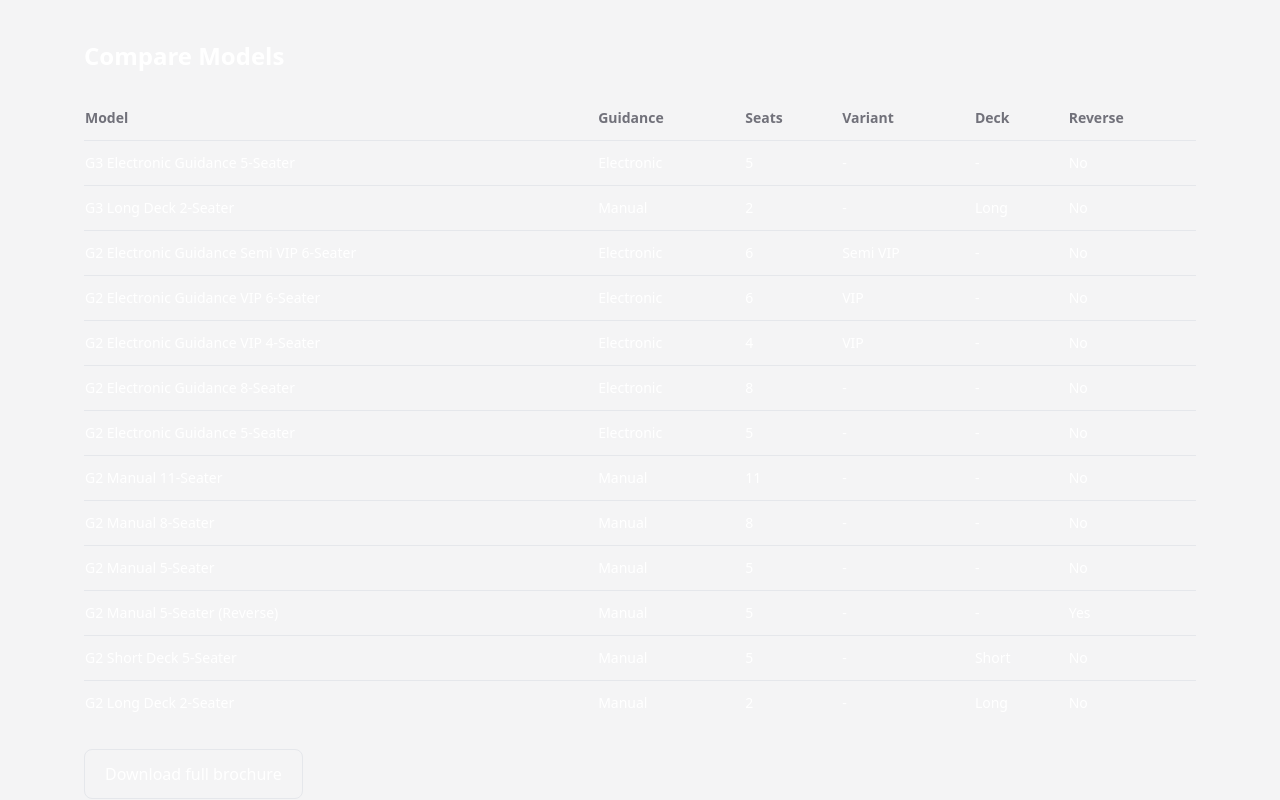
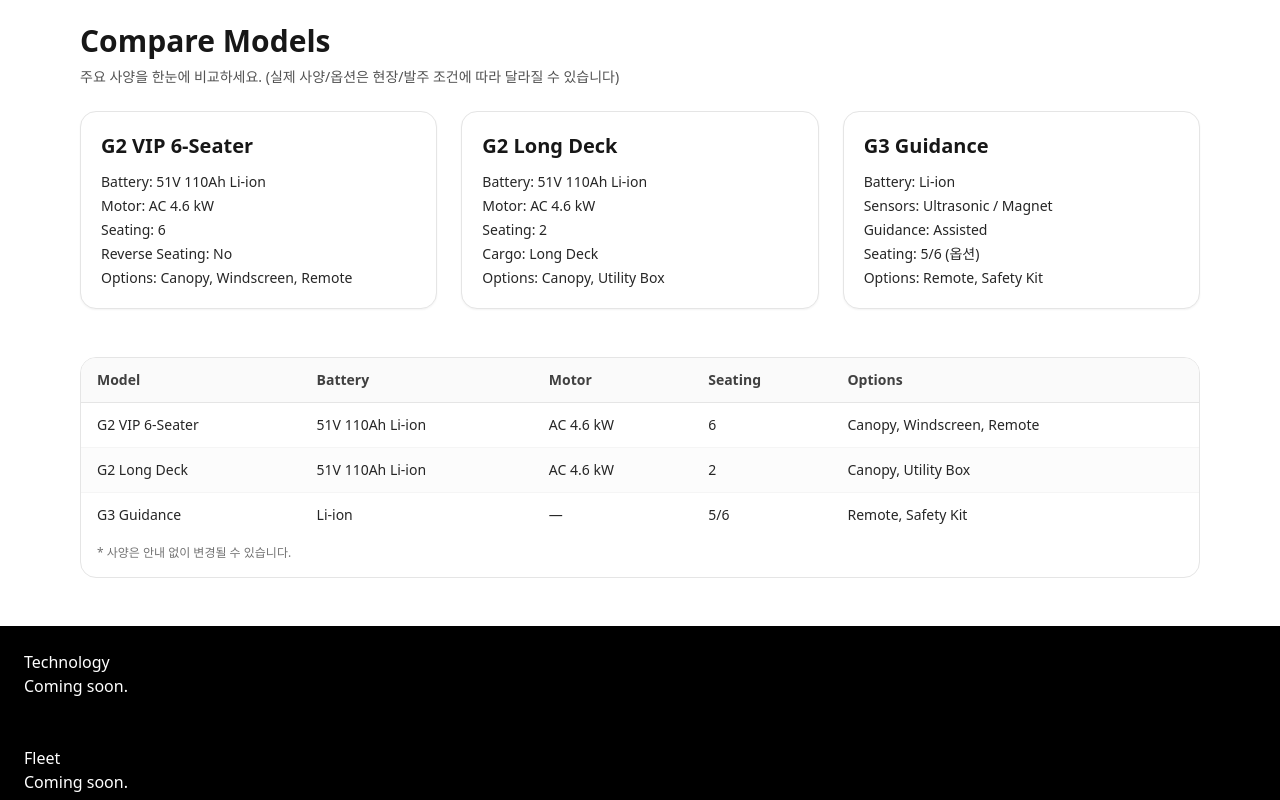
Before and after one commit to Aproglobal/apro-global-site, a React (Vite) app: page / in a window 1280 px wide. Shown: the part 2940-3740 px from the top of the page. Built offline with nearby package versions, Linux system fonts and the light colour scheme.

Commit message:
Update CompareTable.tsx

```diff
--- a/src/components/CompareTable.tsx
+++ b/src/components/CompareTable.tsx
@@ -1,44 +1,97 @@
-import React, { useEffect } from 'react';
-import { MODELS } from '../data/models';
-import { trackEvent } from '../services/analytics';
+// src/components/CompareTable.tsx
+import React from "react";
 
+/**
+ * CompareTable
+ * - 배경/텍스트 색을 명시(bg-white, text-neutral-900)해서
+ *   상위에서 text-white가 상속되어도 안전하게 보이도록 처리.
+ * - 표 가독성을 위해 thead/td 패딩 및 보더, zebra-striping 추가.
+ * - 필요 시 실제 스펙 데이터로 교체(현재는 예시 값).
+ */
 export default function CompareTable() {
-  useEffect(() => {
-    trackEvent('compare_view');
-  }, []);
+  return (
+    <section id="models" className="w-full bg-white text-neutral-900">
+      <div className="mx-auto max-w-6xl px-4 py-12">
+        <h2 className="text-3xl font-bold">Compare Models</h2>
+        <p className="mt-2 text-sm text-neutral-600">
+          주요 사양을 한눈에 비교하세요. (실제 사양/옵션은 현장/발주 조건에 따라 달라질 수 있습니다)
+        </p>
 
-  return (
-    <section id="compare" className="py-16 bg-zinc-100 border-t">
-      <div className="max-w-6xl mx-auto px-5">
-        <h3 className="text-2xl font-bold">Compare Models</h3>
-        <div className="mt-6 overflow-x-auto">
-          <table className="min-w-[720px] w-full text-sm">
+        {/* 카드 요약 (선택) */}
+        <div className="mt-6 grid gap-6 md:grid-cols-3">
+          <div className="rounded-2xl border border-neutral-200 bg-white p-5 shadow-sm">
+            <h3 className="text-xl font-semibold">G2 VIP 6-Seater</h3>
+            <ul className="mt-3 space-y-1 text-sm text-neutral-800">
+              <li>Battery: 51V 110Ah Li-ion</li>
+              <li>Motor: AC 4.6 kW</li>
+              <li>Seating: 6</li>
+              <li>Reverse Seating: No</li>
+              <li>Options: Canopy, Windscreen, Remote</li>
+            </ul>
+          </div>
+
+          <div className="rounded-2xl border border-neutral-200 bg-white p-5 shadow-sm">
+            <h3 className="text-xl font-semibold">G2 Long Deck</h3>
+            <ul className="mt-3 space-y-1 text-sm text-neutral-800">
+              <li>Battery: 51V 110Ah Li-ion</li>
+              <li>Motor: AC 4.6 kW</li>
+              <li>Seating: 2</li>
+              <li>Cargo: Long Deck</li>
+              <li>Options: Canopy, Utility Box</li>
+            </ul>
+          </div>
+
+          <div className="rounded-2xl border border-neutral-200 bg-white p-5 shadow-sm">
+            <h3 className="text-xl font-semibold">G3 Guidance</h3>
+            <ul className="mt-3 space-y-1 text-sm text-neutral-800">
+              <li>Battery: Li-ion</li>
+              <li>Sensors: Ultrasonic / Magnet</li>
+              <li>Guidance: Assisted</li>
+              <li>Seating: 5/6 (옵션)</li>
+              <li>Options: Remote, Safety Kit</li>
+            </ul>
+          </div>
+        </div>
+
+        {/* 상세 비교 표 */}
+        <div id="specs" className="mt-12 overflow-x-auto rounded-2xl border border-neutral-200 bg-white">
+          <table className="w-full table-auto text-left text-sm">
             <thead>
-              <tr className="text-left text-zinc-500">
-                <th className="py-3 pr-4">Model</th>
-                <th className="py-3 pr-4">Guidance</th>
-                <th className="py-3 pr-4">Seats</th>
-                <th className="py-3 pr-4">Variant</th>
-                <th className="py-3 pr-4">Deck</th>
-                <th className="py-3 pr-4">Reverse</th>
+              <tr className="border-b border-neutral-200 bg-neutral-50 text-neutral-700">
+                <th className="px-4 py-3">Model</th>
+                <th className="px-4 py-3">Battery</th>
+                <th className="px-4 py-3">Motor</th>
+                <th className="px-4 py-3">Seating</th>
+                <th className="px-4 py-3">Options</th>
               </tr>
             </thead>
-            <tbody>
-              {MODELS.map(m => (
-                <tr key={m.code} className="border-t">
-                  <td className="py-3 pr-4 font-medium">{m.name}</td>
-                  <td className="py-3 pr-4">{m.guidance}</td>
-                  <td className="py-3 pr-4">{m.seats}</td>
-                  <td className="py-3 pr-4">{m.variant ?? '-'}</td>
-                  <td className="py-3 pr-4">{m.deck ?? '-'}</td>
-                  <td className="py-3 pr-4">{m.reverse ? 'Yes' : 'No'}</td>
-                </tr>
-              ))}
+            <tbody className="text-neutral-800">
+              <tr className="border-b border-neutral-100">
+                <td className="px-4 py-3 font-medium">G2 VIP 6-Seater</td>
+                <td className="px-4 py-3">51V 110Ah Li-ion</td>
+                <td className="px-4 py-3">AC 4.6 kW</td>
+                <td className="px-4 py-3">6</td>
+                <td className="px-4 py-3">Canopy, Windscreen, Remote</td>
+              </tr>
+              <tr className="border-b border-neutral-100 bg-neutral-50/50">
+                <td className="px-4 py-3 font-medium">G2 Long Deck</td>
+                <td className="px-4 py-3">51V 110Ah Li-ion</td>
+                <td className="px-4 py-3">AC 4.6 kW</td>
+                <td className="px-4 py-3">2</td>
+                <td className="px-4 py-3">Canopy, Utility Box</td>
+              </tr>
+              <tr>
+                <td className="px-4 py-3 font-medium">G3 Guidance</td>
+                <td className="px-4 py-3">Li-ion</td>
+                <td className="px-4 py-3">—</td>
+                <td className="px-4 py-3">5/6</td>
+                <td className="px-4 py-3">Remote, Safety Kit</td>
+              </tr>
             </tbody>
           </table>
-        </div>
-        <div className="mt-6">
-          <a href="#contact" className="inline-block px-5 py-3 border rounded-lg font-medium">Download full brochure</a>
+          <p className="px-4 pb-4 pt-2 text-xs text-neutral-500">
+            * 사양은 안내 없이 변경될 수 있습니다.
+          </p>
         </div>
       </div>
     </section>
```
